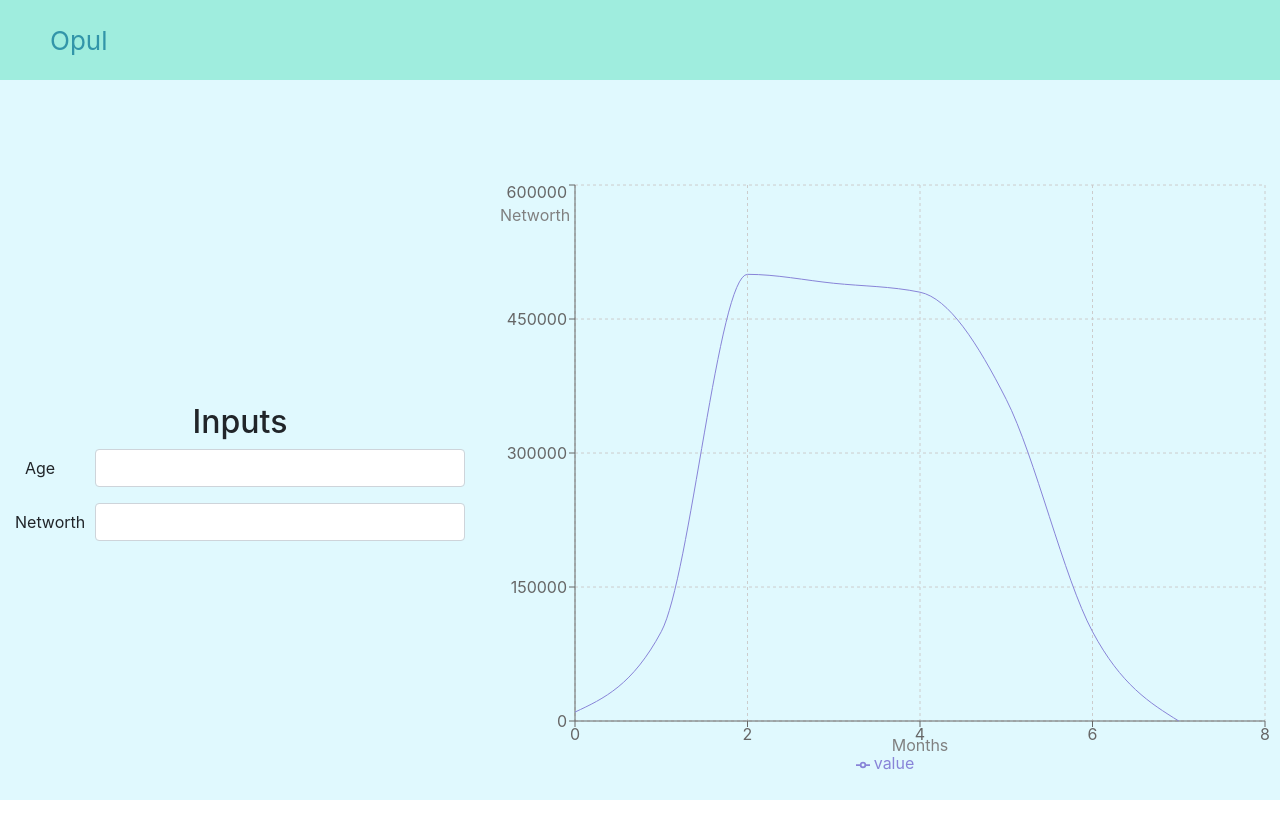
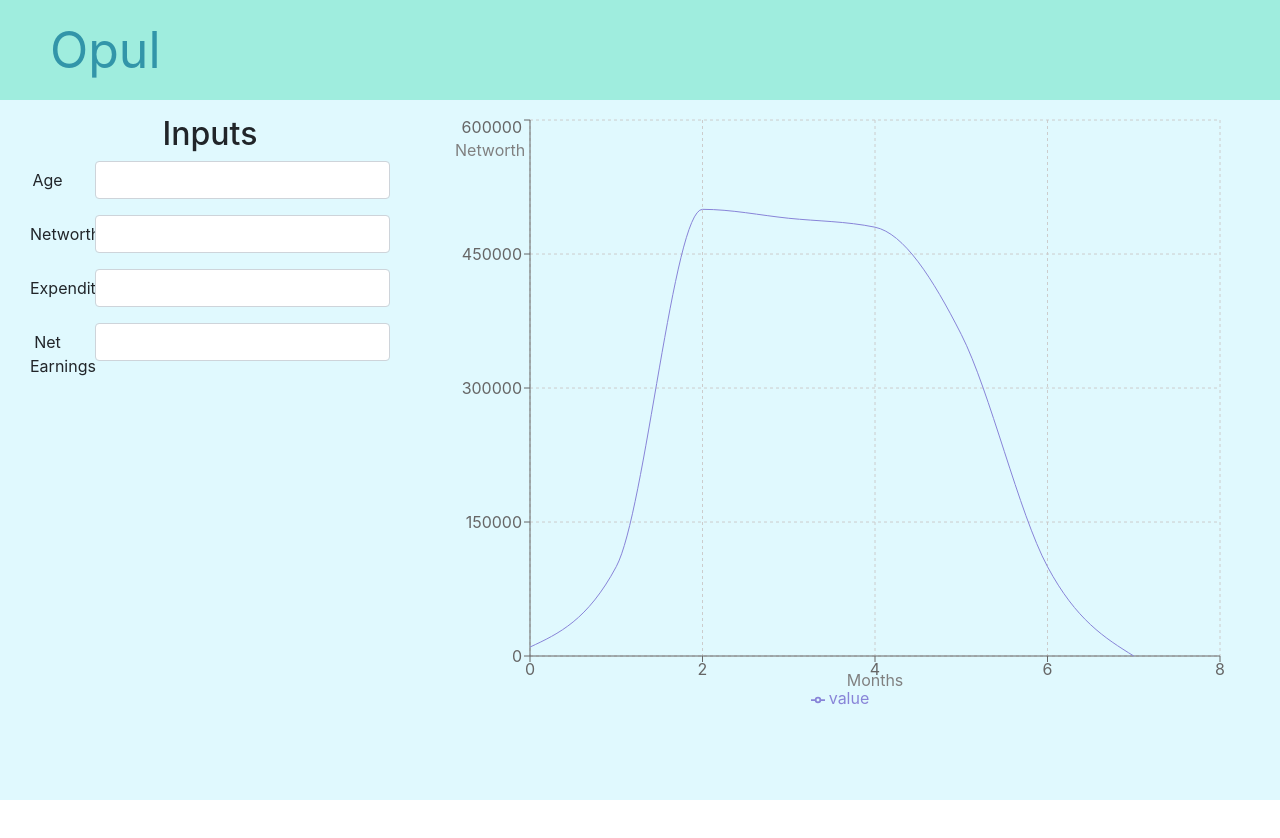
Before and after one commit to Kris-os/fire, a React (Create React App) app: page / in a window 1280 px wide. Shown: the top 838 px of the page. Built offline with nearby package versions, Linux system fonts and the light colour scheme.

Commit message:
gfx updates

```diff
--- a/src/App.css
+++ b/src/App.css
@@ -16,12 +16,12 @@
 .App-header {
   background-color: #9fedde;
   min-height: 50px;
-  height: 10vh;
+  height: 100px;
   display: flex;
   flex-direction: column;
   /* align-items: center; */
   justify-content: center;
-  font-size: calc(10px + 2vmin);
+  font-size: calc(50px);
   color: #3295a9;
   text-align: left;
   text-indent: 50px;
@@ -34,33 +34,37 @@
 }
 
 .col-chart {
-  width: 100vh !important;
+  width: 100% !important;
 }
 
 .col-inputs {
-  width: 500px !important;
-  max-width: 500px;
+  /* width: 500px !important; */
+  max-width: 500px !important;
 }
 
 .container {
   max-width: 100% !important;
   margin-right: 0px !important;
   margin-left: 0px !important;
+  max-height: 100% !important;
 }
 
 .my-col {
   justify-content: center;
   align-items: center;
-  /* height: 100vh; */
+  height: 100%;
+
+  margin: 15px;
 }
 
 .my-container {
   margin: 0px;
-  /* width: 100vh; */
+  width: 100%;
+  height: 100%;
 }
 
 .my-row {
   justify-content: center;
   align-items: center;
-  height: 100vh;
+  height: 100%;
 }
--- a/src/App.js
+++ b/src/App.js
@@ -12,6 +12,8 @@ class App extends React.Component {
     this.state = {
       age: 0,
       networth: 0,
+      expenditure: 0,
+      netEarnings: 0,
       results: {
         bestEstimateResults: [
           10000,
@@ -21,9 +23,9 @@ class App extends React.Component {
           480000,
           360000,
           100000,
-          0
-        ]
-      }
+          0,
+        ],
+      },
     };
   }
 
@@ -41,10 +43,24 @@ class App extends React.Component {
       networthTemp = this.state.networth;
     }
 
+    if (id === "expenditure") {
+      var expenditureTemp = value;
+    } else {
+      expenditureTemp = this.state.expenditure;
+    }
+
+    if (id === "netEarnings") {
+      var netEarningsTemp = value;
+    } else {
+      netEarningsTemp = this.state.netEarnings;
+    }
+
     this.setState(
       {
         age: ageTemp,
-        networth: networthTemp
+        networth: networthTemp,
+        expenditure: expenditureTemp,
+        netEarnings: netEarningsTemp,
       },
       () => {
         this.runCalcs();
@@ -59,10 +75,10 @@ class App extends React.Component {
 
     const response = fetch(url, {
       credentials: "include",
-      mode: "cors"
+      mode: "cors",
     })
-      .then(response => response.json())
-      .then(data => {
+      .then((response) => response.json())
+      .then((data) => {
         console.log(data);
         this.setState({ results: data });
       });
--- a/src/components/Inputs.jsx
+++ b/src/components/Inputs.jsx
@@ -33,6 +33,32 @@ class Inputs extends Component {
               />
             </Col>
           </Form.Group>
+
+          <Form.Group as={Row} controlId="expenditure">
+            <Form.Label column sm={2}>
+              Expenditure
+            </Form.Label>
+            <Col sm={10}>
+              <NumberInput
+                id="expenditure"
+                placeholder="Expenditure"
+                updateState={this.props.updateState}
+              />
+            </Col>
+          </Form.Group>
+
+          <Form.Group as={Row} controlId="netEarnings">
+            <Form.Label column sm={2}>
+              Net Earnings
+            </Form.Label>
+            <Col sm={10}>
+              <NumberInput
+                id="netEarnings"
+                placeholder="Net Earnings"
+                updateState={this.props.updateState}
+              />
+            </Col>
+          </Form.Group>
         </Form>
       </div>
     );
```
